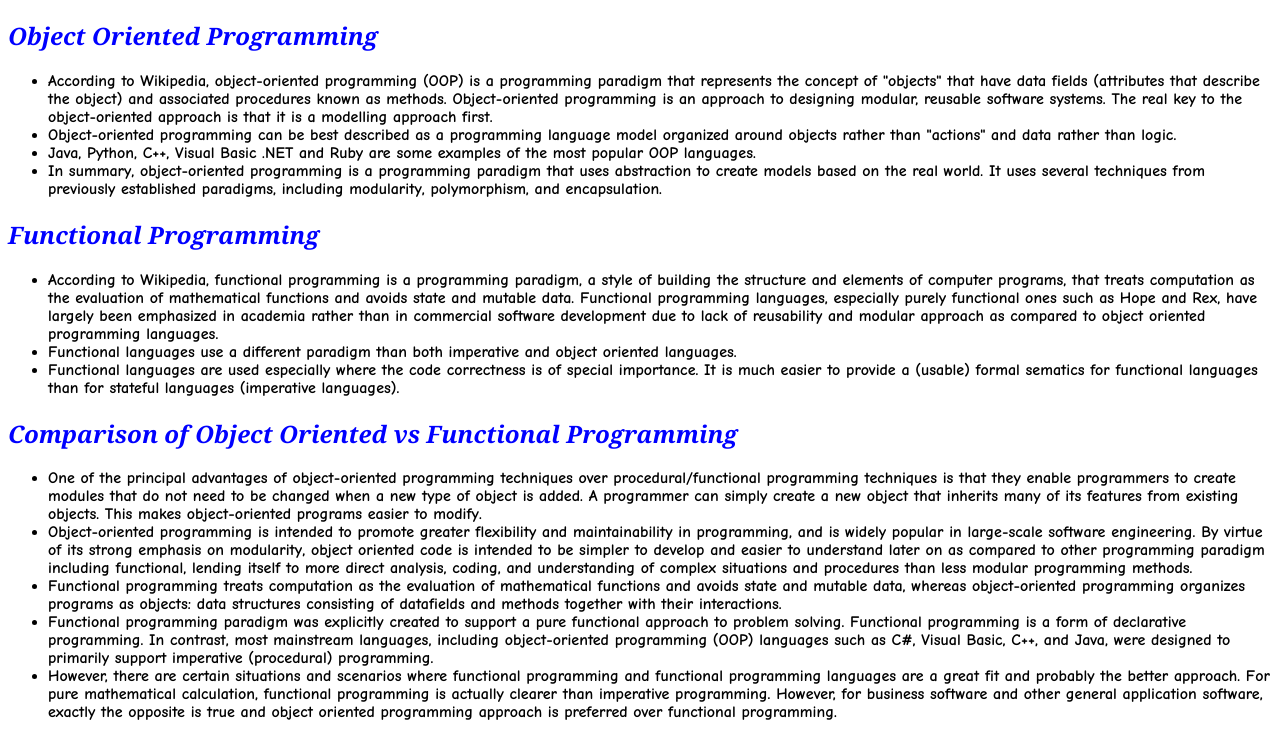
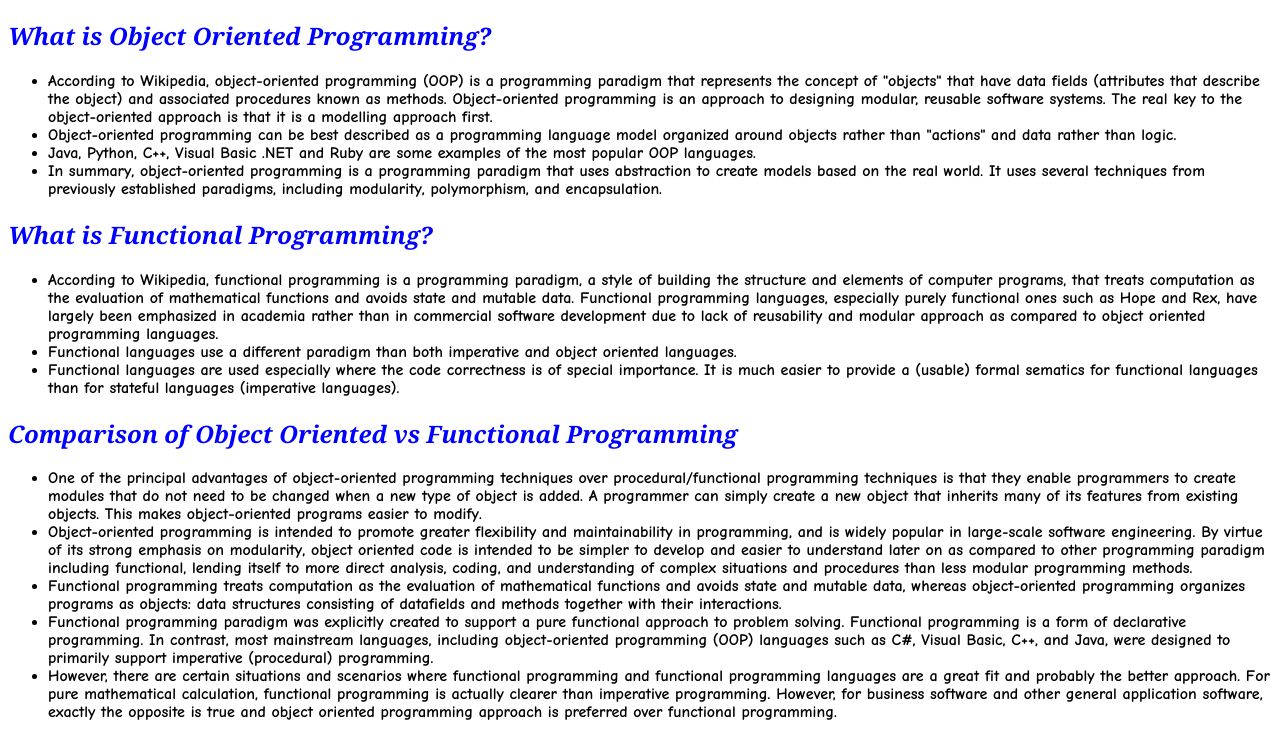
Before and after one commit to sszeto71/sszeto71.github.io, a plain HTML site: page blog-posts/week6_technical.html in a window 1280 px wide. Shown: the part 67-804 px from the top of the page. Drawn offline with Linux system fonts and the light colour scheme.

Commit message:
Updated week 6 technical blog

```diff
--- a/blog-posts/week6_technical.html
+++ b/blog-posts/week6_technical.html
@@ -8,7 +8,7 @@
   <body>
     <h1><b>Object Oriented vs. Functional Programming</b></h1>
     <!-- Why Object Orient? -->
-    <h2><i>Object Oriented Programming</i></h2>
+    <h2><i>What is Object Oriented Programming?</i></h2>
     <ul>
     <li>According to Wikipedia, object-oriented programming (OOP) is a programming paradigm that represents the concept of "objects" that have data fields (attributes that describe the object) and associated procedures known as methods. Object-oriented programming is an approach to designing modular, reusable software systems.  The real key to the object-oriented approach is that it is a modelling approach first.</li>
     <li>Object-oriented programming can be best described as a programming language model organized around objects rather than "actions" and data rather than logic.</li>
@@ -17,7 +17,7 @@
     </ul>
 
     <!-- Functional Programming -->
-    <h2><i>Functional Programming</i></h2>
+    <h2><i>What is Functional Programming?</i></h2>
     <ul>
     <li>According to Wikipedia, functional programming is a programming paradigm, a style of building the structure and elements of computer programs, that treats computation as the evaluation of mathematical functions and avoids state and mutable data. Functional programming languages, especially purely functional ones such as Hope and Rex, have largely been emphasized in academia rather than in commercial software development due to lack of reusability and modular approach as compared to object oriented programming languages.</li>
     <li>Functional languages use a different paradigm than both imperative and object oriented languages.</li>
```
